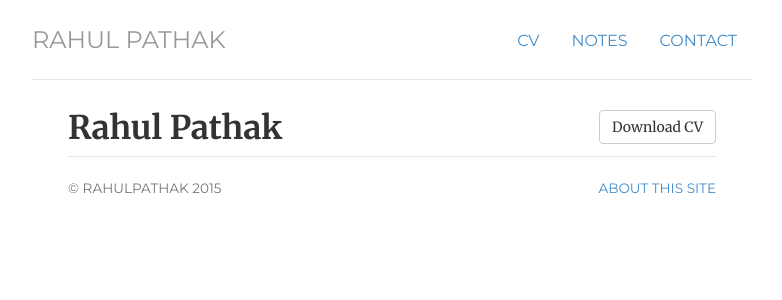
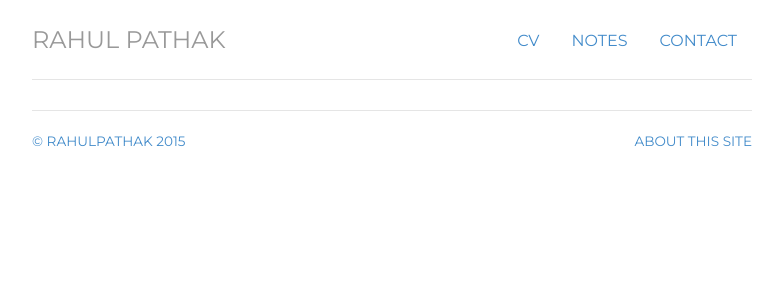
Before and after one commit to pathak-rahul/pathak-rahul.github.io, a Jekyll site: the page built from cv/index.html, in a window 1280 px wide. Shown: the top 300 px of the page, without its empty margins (248-1030 px from the left). Built offline with Jekyll 4.4.1, drawn with Linux system fonts in a browser that asks for light colours; part of the change alters nothing that is shown.

Commit message:
Update index.html

```diff
--- a/cv/index.html
+++ b/cv/index.html
@@ -6,12 +6,9 @@ cv: active
 projects: passive
 notes: passive
 contact: passive
-description: Current CV for Jonathan McGlone, a Librarian, Front-End Developer, Digital Publisher, Project Manager, Music Enthusiast, and Web Noodler living and working in Michigan.
+description: Current CV for Rahul Pathak.
 ---
 <div class="cv">
-	<a href="/files/rpathak-cv.pdf" class="btn btn-default pull-right" title="Download CV as PDF">Download CV</a>
-				<div itemscope itemtype="http://data-vocabulary.org/Person">
-				<span itemprop="name"><h1>Rahul Pathak</h1></span>
-							</ul>
+	<a href="/files/rpathak-cv.pdf" </a>
 
 </div>
```
